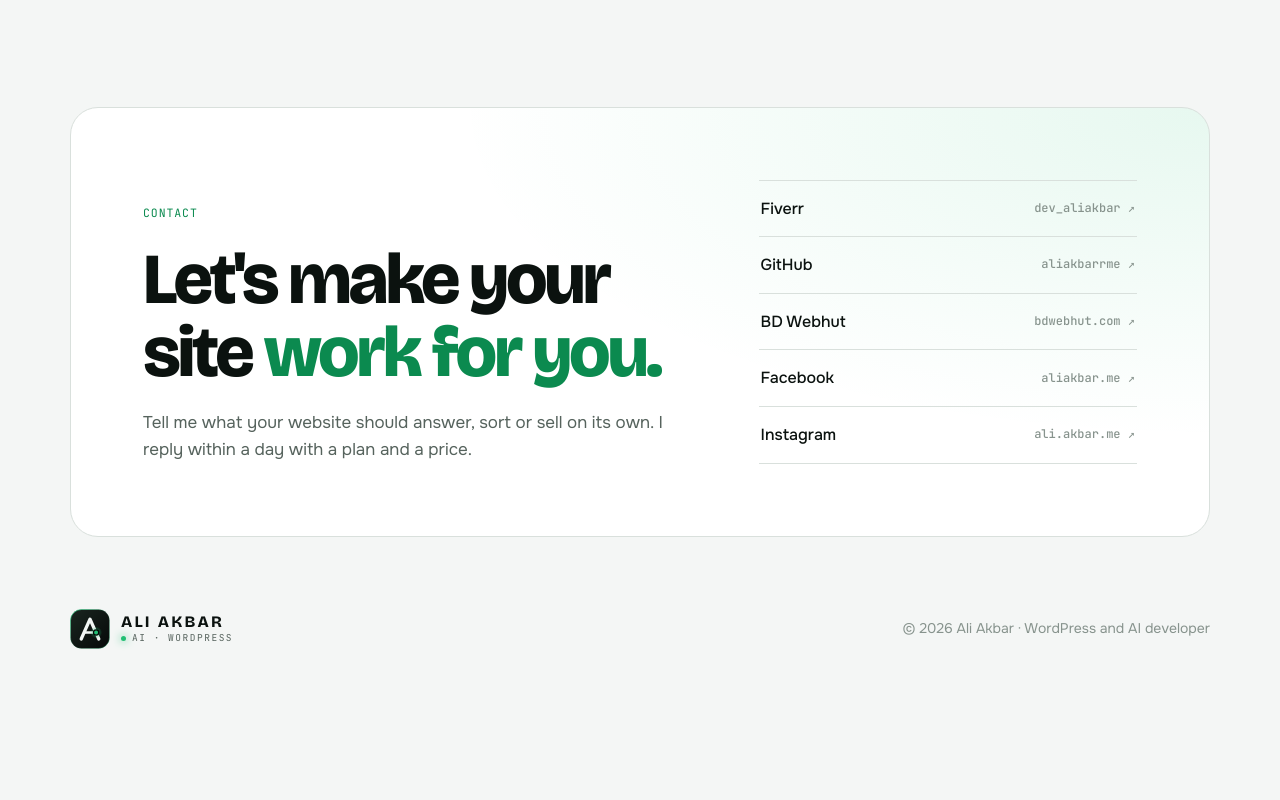
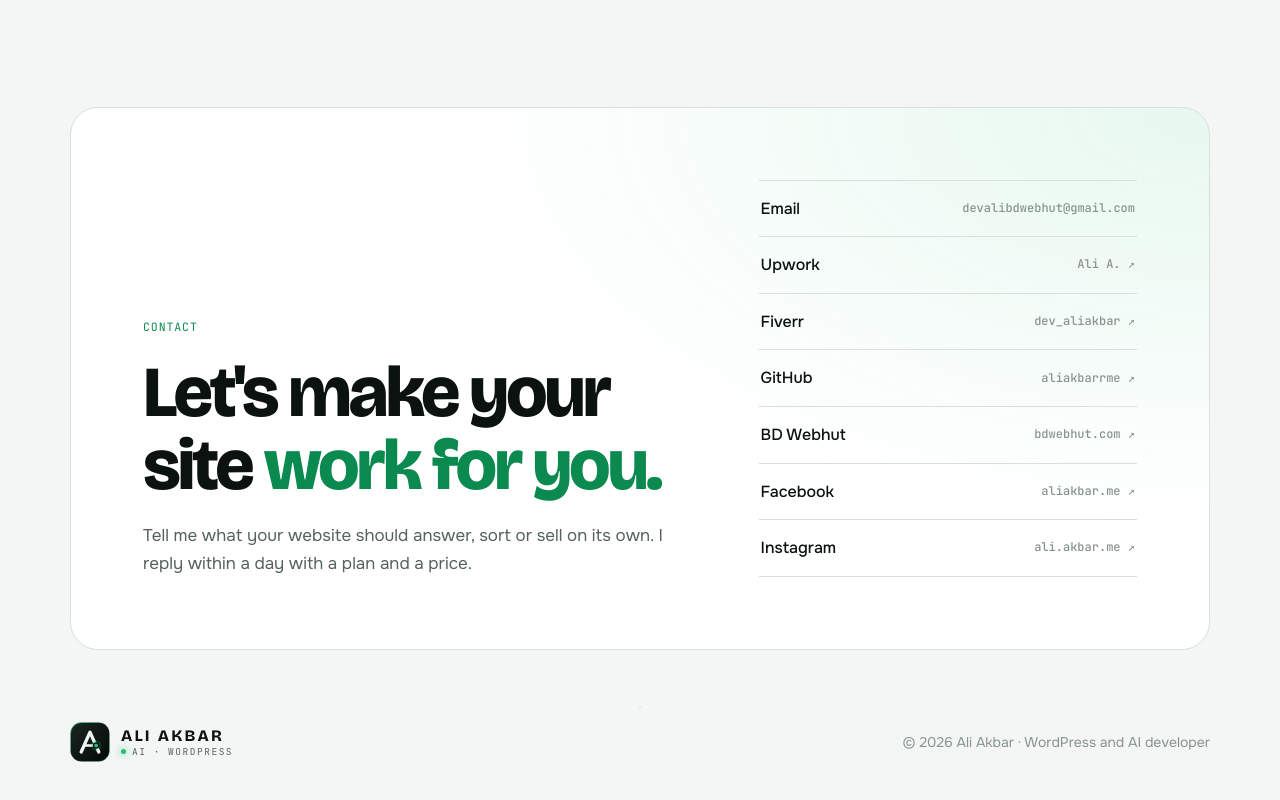
Before and after one commit to aliakbarrme/portfolio, a plain HTML site: page index.html in a window 1280 px wide. Shown: the part 6893-7693 px from the top of the page. Before the commit the page ends 7598 px from the top, so only its background shows below. Drawn offline with nearby package versions, Linux system fonts and the light colour scheme.

Commit message:
Add email and Upwork to contact

```diff
--- a/index.html
+++ b/index.html
@@ -666,6 +666,8 @@ footer .wrap{display:flex;justify-content:space-between;align-items:center;gap:2
         <p class="sub">Tell me what your website should answer, sort or sell on its own. I reply within a day with a plan and a price.</p>
       </div>
       <div class="links-list">
+        <a href="mailto:devalibdwebhut@gmail.com">Email <span>devalibdwebhut@gmail.com</span></a>
+        <a href="https://www.upwork.com/freelancers/~014c9f290133791047" target="_blank" rel="noopener">Upwork <span>Ali A. ↗</span></a>
         <a href="https://www.fiverr.com/dev_aliakbar" target="_blank" rel="noopener">Fiverr <span>dev_aliakbar ↗</span></a>
         <a href="https://github.com/aliakbarrme" target="_blank" rel="noopener">GitHub <span>aliakbarrme ↗</span></a>
         <a href="https://bdwebhut.com" target="_blank" rel="noopener">BD Webhut <span>bdwebhut.com ↗</span></a>
```
